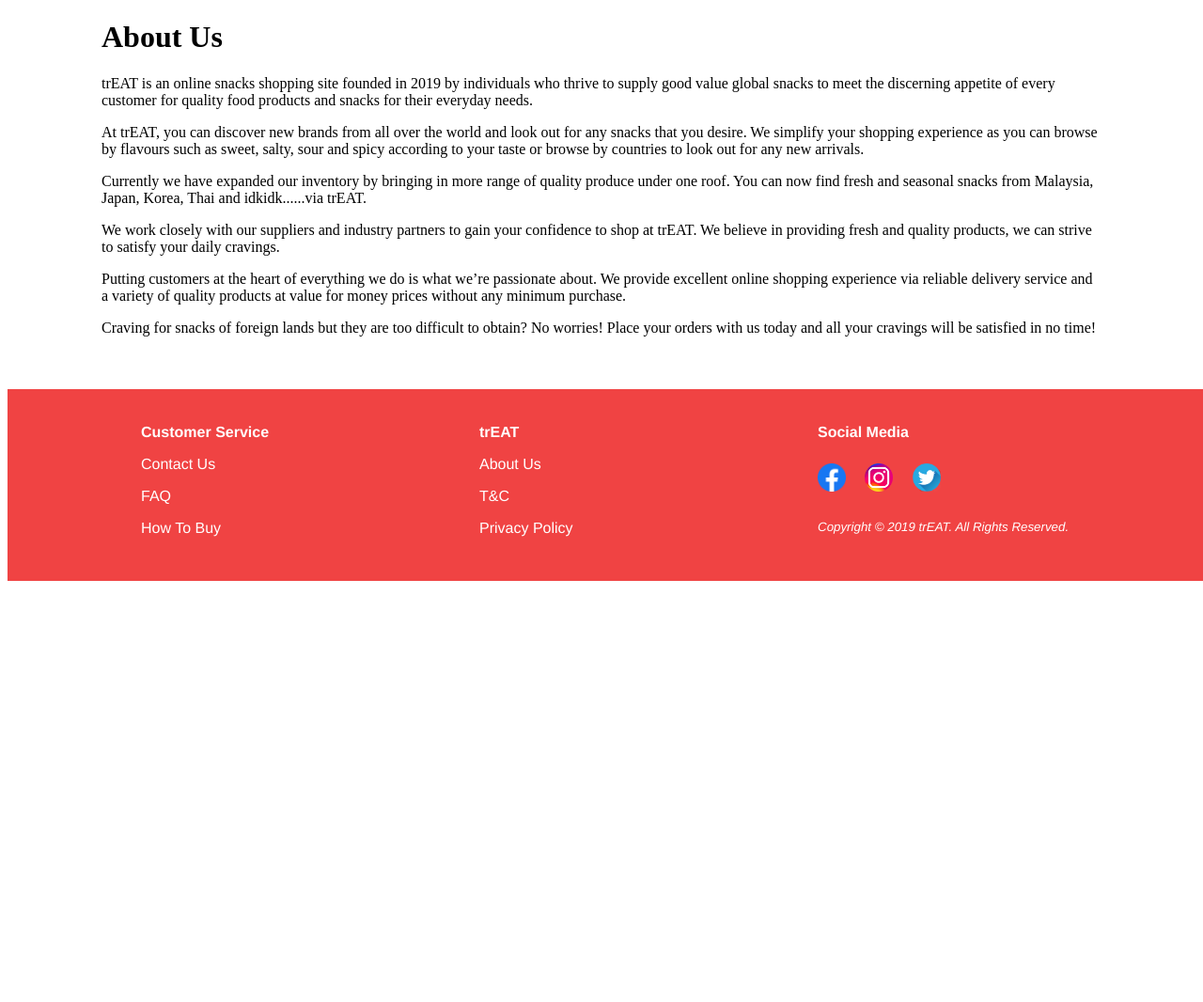
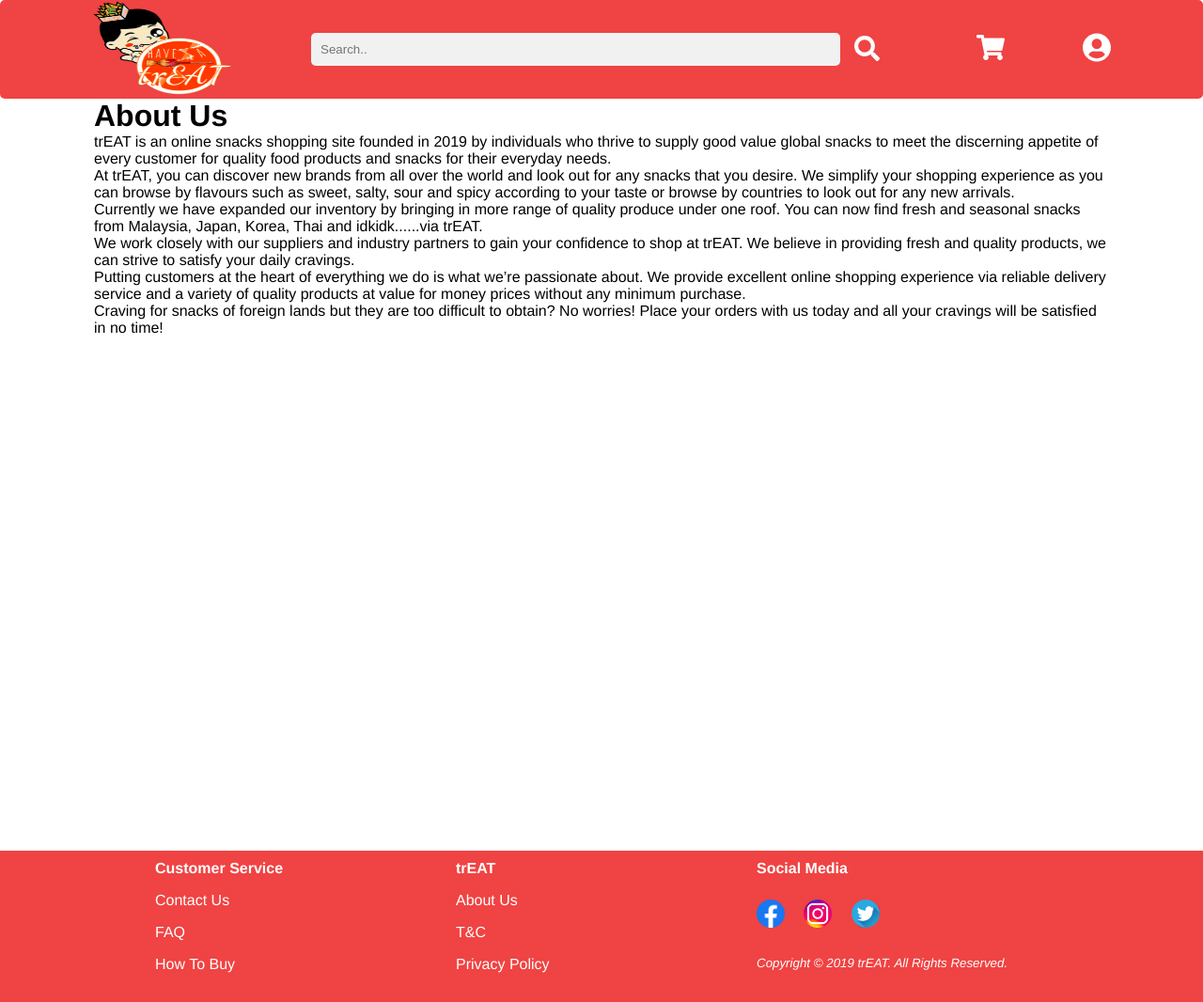
Before and after one commit to BrimFord/WebFund, a PHP site: page /AboutUs.html in a window 1280 px wide. Shown: the whole page at 94% size. Before the commit the page ends 618 px from the top, so only its background shows below. Run offline with PHP 8.4, Linux system fonts and the light colour scheme.

Commit message:
funny-add header to About Us

```diff
--- a/AboutUs.html
+++ b/AboutUs.html
@@ -3,8 +3,24 @@
 <head>
 <title>AboutUs</title>
 <link rel="stylesheet" type="text/css" href="treatstyle.css">
+<link rel="stylesheet" type="text/css" href="style/header.css">
 </head>
 <body>
+	<div id="header" style="z-index: 5">
+					<!--Logo-->
+					<div><a href="#" onclick="window.location.reload(true);"> <img src="treatlogo.png" width="150px" height="100px"></a></div>
+					<!--Search Bar & Search Icon-->
+					<div style="width: 50%; margin-top: 17px;">
+							<input type="text" placeholder="Search.." style="width: 90%; border-radius: 5px;margin-right: 15px;">
+							<input type="image" src="search.svg" alt="Submit" style="width: 27px; filter:invert(1); position: absolute; top: 38px;">
+					</div>
+
+					<!--Cart Icon-->
+					<div><img src="cart.svg" alt="cart" class="icon"></div>
+
+					<!--User/Account Icon-->
+					<div onclick="document.getElementById('PopUpForm').style.display='block'" style="width:auto; cursor: pointer;"><img src="user_circle.svg" alt="user" class="icon"></div>
+			</div>
 <div id="page">
 
 <div id="rightcol">
@@ -28,8 +44,9 @@
 be satisfied in no time!</p>
 </body>
 </div>
-
-<footer>
+</div>
+<div>
+<footer id="footer">
 <ul class="footerul">
 
 <div class='footerli'>
@@ -40,6 +57,7 @@
 
 
 </div>
+
 </ul>
 
 <ul class="footerul">
@@ -60,8 +78,6 @@
 	<p style="margin-top: 1.5em"><small><i>Copyright &copy; 2019 trEAT. All Rights Reserved.</i></small></p>
 </div>
 </ul>
-
 </footer>
 </div>
-
 </html>
--- a/HowToBuy.html
+++ b/HowToBuy.html
@@ -16,6 +16,7 @@
 </body>
 </div>
 
+<div>
 <footer>
 <ul class="footerul">
 
@@ -28,7 +29,6 @@
 
 </div>
 </ul>
-
 <ul class="footerul">
 <div class='footerli'>
 	<h4 style="margin-bottom: 1em">trEAT</h4>
@@ -47,9 +47,6 @@
 	<p style="margin-top: 1.5em"><small><i>Copyright &copy; 2019 trEAT. All Rights Reserved.</i></small></p>
 </div>
 </ul>
-
 </footer>
 </div>
-
-
 </html>
--- a/style/header.css
+++ b/style/header.css
@@ -1,10 +1,12 @@
         *{
             box-sizing: border-box;
+            margin:0;
+            padding:0;
         }
-
 
         #header {
             display: flex;
+            flex-direction: row;
             background-color: rgba(240, 67, 67, 1);
             color: white;
             width: 100%;
--- a/treatstyle.css
+++ b/treatstyle.css
@@ -1,3 +1,9 @@
+*{
+	margin:0;
+	padding:0;
+}
+
+
 #page {
 	position: relative;
 	min-height: 100vh;
@@ -27,7 +33,6 @@
 	background-color: #f04343;
 	font-family:Helvetica,Tahoma,Arial,Sans-serif;
 }
-
 a {
 	color: white;
 	text-decoration: none;
```
